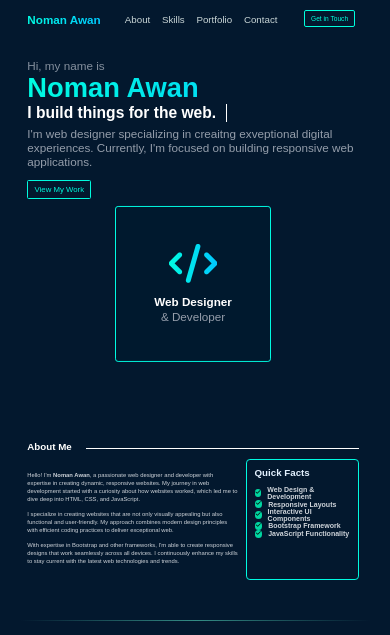
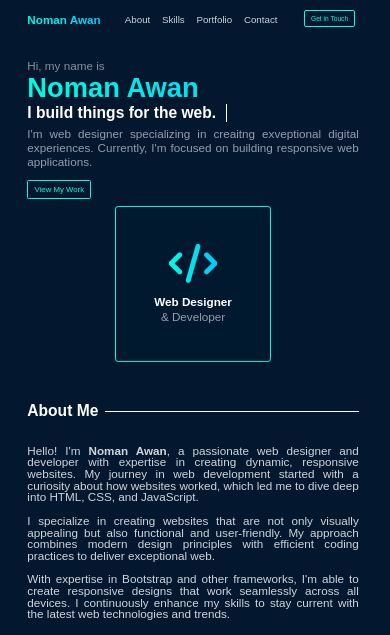
Before and after one commit to Nomanawaan/portfolio-website-new, a plain HTML site: page index.html in a window 390 px wide. Shown: the top 635 px of the page. Drawn offline with Linux system fonts and the light colour scheme.

Commit message:
sec 1 &2 code updated

```diff
--- a/media.css
+++ b/media.css
@@ -1,5 +1,6 @@
 @media screen and (max-width: 575px) {
 
+    /* header stat */
     .header-left {
         width: 22vw;
     }
@@ -25,6 +26,7 @@
         font-size: 1.7vw;
     }
 
+    /* hero sec start */
     .hero-sec {
         width: 85vw;
         height: auto;
@@ -51,6 +53,7 @@
     .bottom-p {
         line-height: 3.5vw;
         font-size: 3vw;
+        text-align: justify;
     }
 
     a#hrl {
@@ -80,26 +83,70 @@
         font-size: 3vw;
     }
 
+    .line-container {
+        display: none;
+    }
 
+    /* sec 1 start */
+    .sec-1 {
+        height: auto;
+        margin-top: 10vw;
+        margin-bottom: 10vw;
+    }
 
+    .heading h2 {
+        font-size: 4vw;
+    }
 
+    .heading h2::after {
+        width: 65vw;
+        top: 2.3vw;
+        left: 20vw;
+    }
 
+    .sec-1-inner {
+        height: auto;
+        flex-direction: column;
+    }
 
+    .sec-1-left {
+        width: 85vw;
+        height: auto;
+    }
 
+    .sec-1-left p {
+        font-size: 3vw;
+        line-height: 3vw;
+        text-align: justify;
+    }
 
+    .sec-1-right {
+        width: 85vw;
+        height: auto;
+    }
 
+    .sec-1-right-inner {
+        width: 85vw;
+        height: auto;
+    }
 
+    .sec-1-right-inner h4 {
+        font-size: 4vw;
+    }
 
+    .sri-box p {
+        font-size: 3vw;
+    }
 
+    .sri-box i {
+        width: 3vw;
+        height: 3vw;
+        font-size: 1.9vw;
+    }
 
-
-
-
-
-
-
-
-
+    .sri-box {
+        margin-bottom: 1vw;
+    }
 
 
 
```
